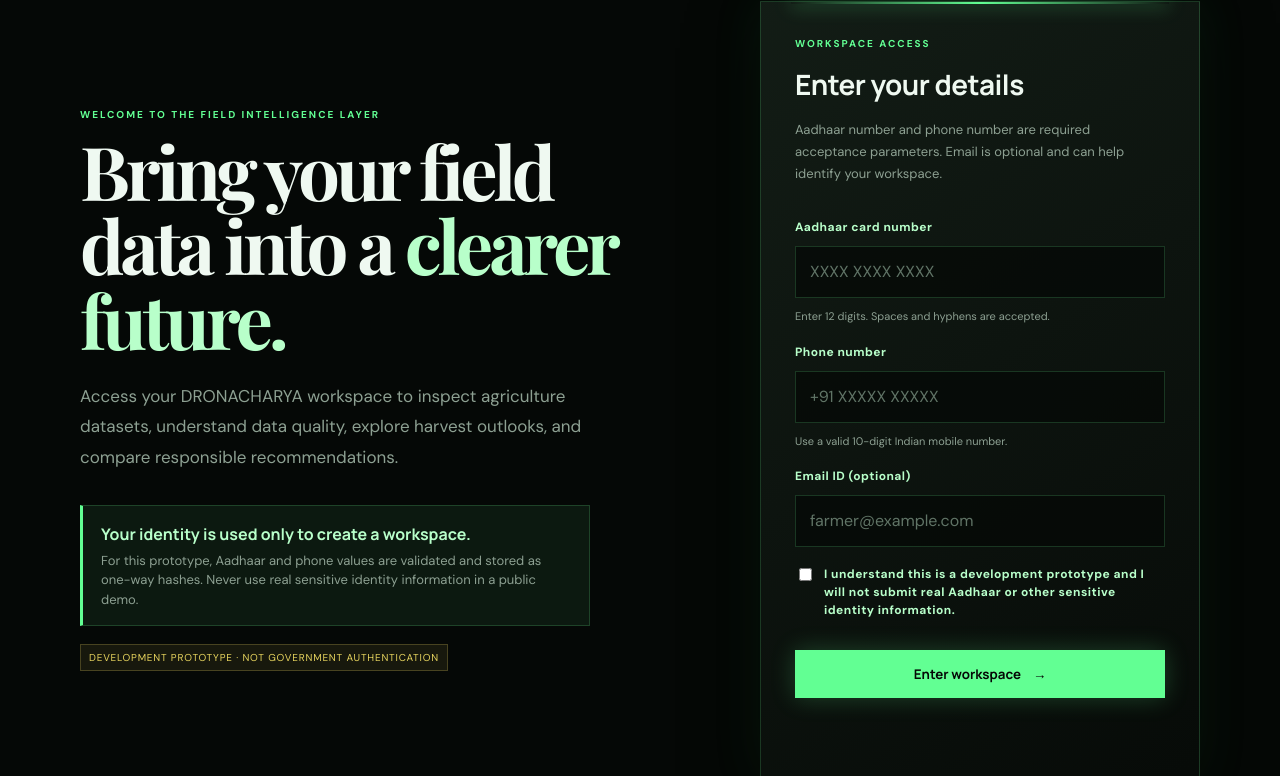
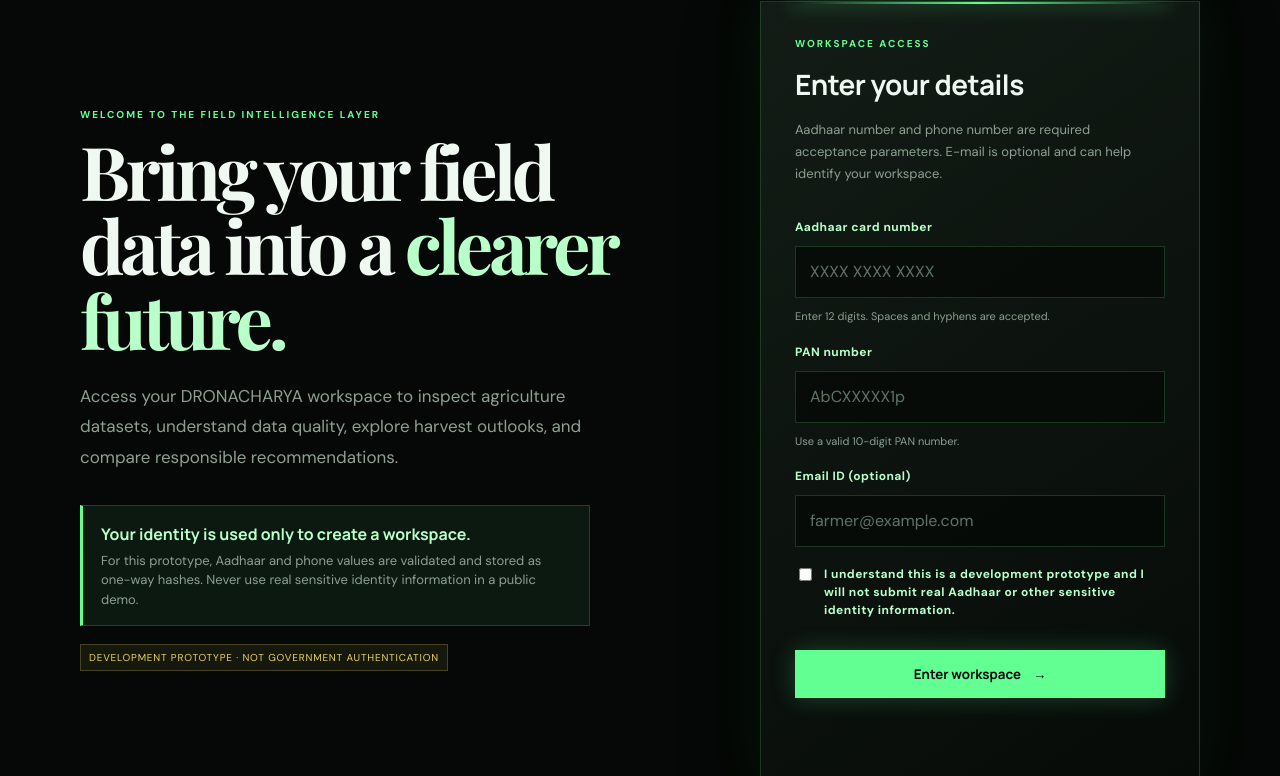
Before and after one commit to debangshumondal06/DRONACHARYA, a Flask app: page /login in a window 1280 px wide. Shown: the part 149-925 px from the top of the page. Run offline with Flask 3, Linux system fonts and the light colour scheme; parts of the project's set-up code (start-up, migrations or seed data) failed here and were passed over.

Commit message:
log connected

```diff
--- a/templates/index.html
+++ b/templates/index.html
@@ -948,7 +948,7 @@
                                     <option value="or">ଓଡ଼ିଆ (Odia)</option>
                                     <option value="as">অসমীয়া (Assamese)</option>
                            </select>
-                           <a class="login-btn" href="{{ url_for('login') }}">Log in</a>
+                           <a class="login-btn" href="login.html">Log in</a>
                            <button class="nav-toggle" aria-label="Open menu">&#9776;</button>
                   </div>
          </header>
@@ -1037,7 +1037,7 @@
                   <section class="section">
                            <div class="page-shell">
                                     <div class="section-head">
-                                             <p class="eyebrow">WHY DRONACHARYA</p>
+                                             <p class="eyebrow">WHY DRONACHARYA?</p>
                                              <h2>Built for the field, not the spreadsheet.</h2>
                                              <p>Most tools ask farmers to adapt to the software. DRONACHARYA is built
                                                       around how field decisions actually get made &mdash; on-site,
--- a/templates/login.html
+++ b/templates/login.html
@@ -293,7 +293,7 @@
 
 <body>
          <header class="topbar">
-                  <a class="brand" href="{{ url_for('login_page') }}">DRONACHARYA</a>
+                  <a class="brand" href="index.html">DRONACHARYA</a>
                   <span class="brand-tagline">Secure field intelligence / Prototype access</span>
          </header>
 
@@ -314,7 +314,7 @@
                            <p class="eyebrow">WORKSPACE ACCESS</p>
                            <h2 id="loginTitle">Enter your details</h2>
                            <p class="card-copy">Aadhaar number and phone number are required acceptance parameters.
-                                    Email is optional and can help identify your workspace.</p>
+                                    E-mail is optional and can help identify your workspace.</p>
 
                            <form id="loginForm" class="login-form" autocomplete="off">
                                     <label for="aadhaar_number">Aadhaar card number</label>
@@ -322,10 +322,10 @@
                                              maxlength="14" placeholder="XXXX XXXX XXXX" required>
                                     <small class="field-help">Enter 12 digits. Spaces and hyphens are accepted.</small>
 
-                                    <label for="phone_number">Phone number</label>
-                                    <input id="phone_number" name="phone_number" type="tel" inputmode="tel"
-                                             maxlength="14" placeholder="+91 XXXXX XXXXX" required>
-                                    <small class="field-help">Use a valid 10-digit Indian mobile number.</small>
+                                    <label for="PAN_number">PAN number</label>
+                                    <input id="PAN_number" name="PAN_number" type="text" inputmode="text"
+                                             maxlength="12" placeholder="AbCXXXXX1p" required>
+                                    <small class="field-help">Use a valid 10-digit PAN number.</small>
 
                                     <label for="email_id">Email ID <span class="optional">(optional)</span></label>
                                     <input id="email_id" name="email_id" type="email" autocomplete="email"
```
